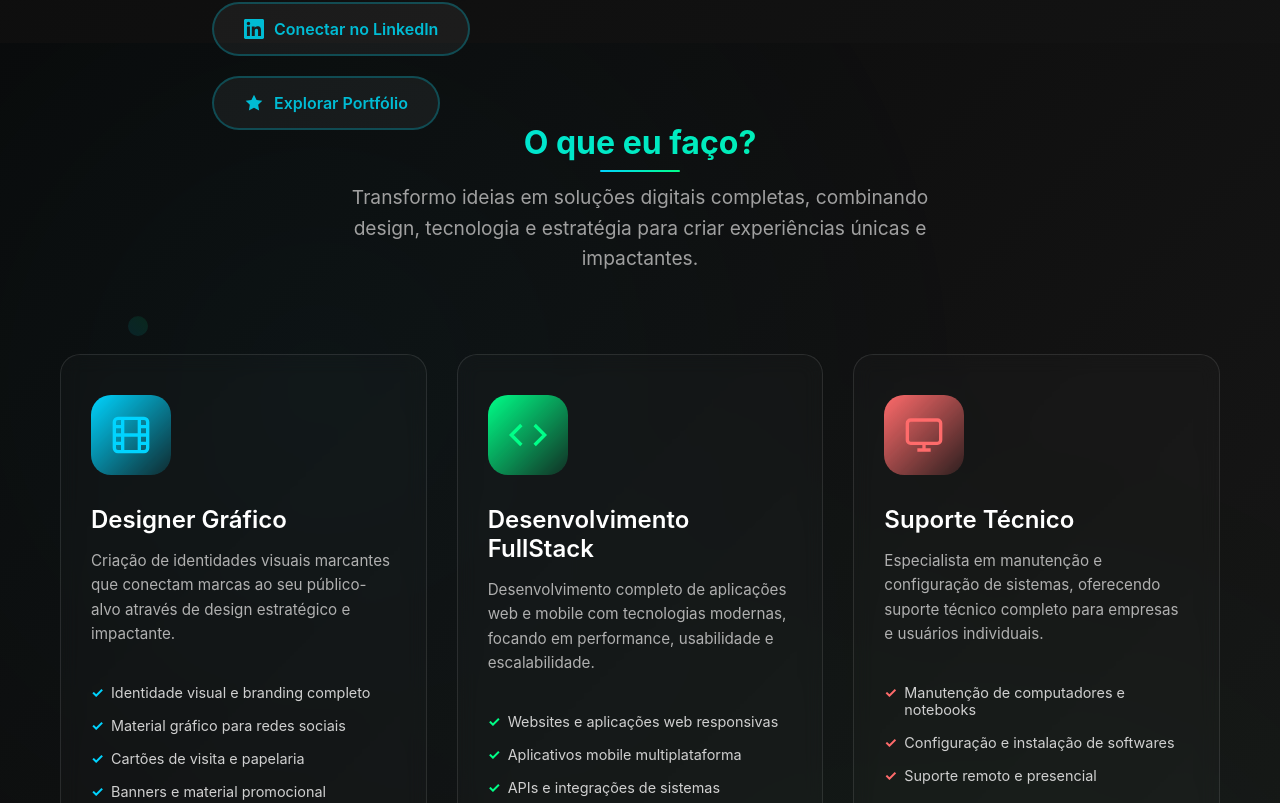
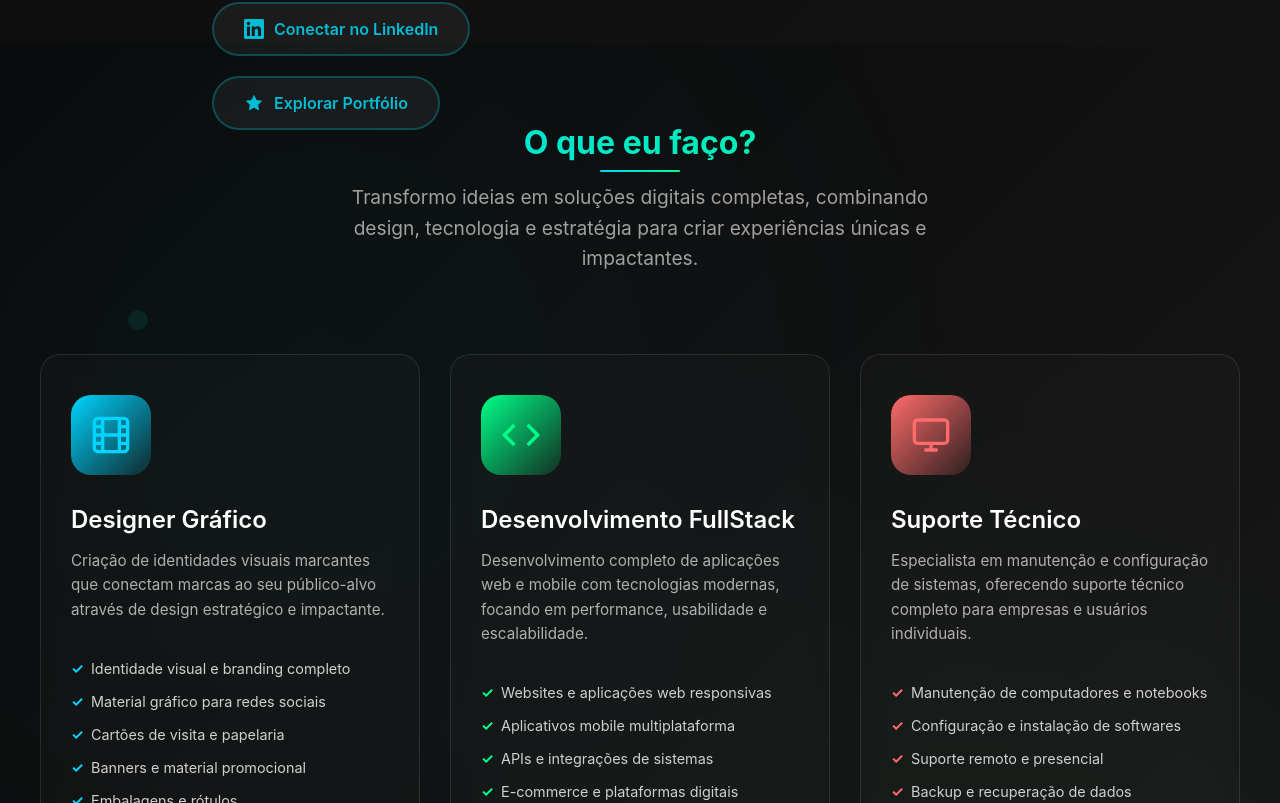
Before and after one commit to jottasilva/portfolio, a React (Create React App) app: page / in a window 1280 px wide. Shown: the part 717-1520 px from the top of the page. Built offline with nearby package versions, Linux system fonts and the light colour scheme; a web font is replaced by a local one.

Commit message:
Update ServSection.css

```diff
--- a/src/css/ServSection.css
+++ b/src/css/ServSection.css
@@ -21,7 +21,7 @@
 }
 
 .container {
-  max-width: 1200px; /* Mudança: era 100vw */
+  max-width: 1600px; /* Mudança: era 100vw */
   margin: 0 auto;
   position: relative;
   z-index: 2; /* Mudança: aumentei o z-index */
```
